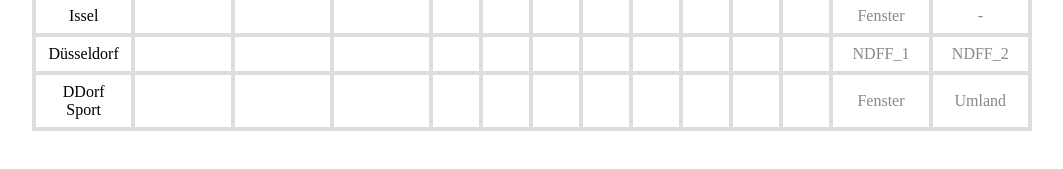
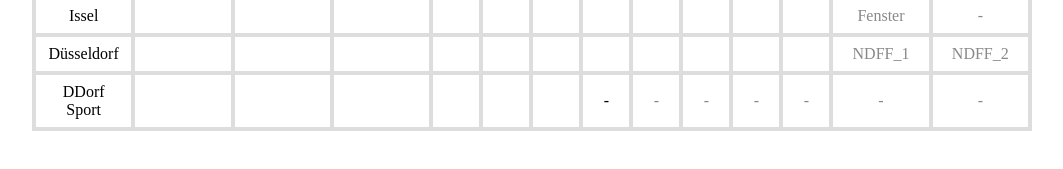
Before and after one commit to Schwerus/Niederrhein-Staedte, a plain HTML site: page Spaetdienst-Zettel.html in a window 1280 px wide. Shown: the part 195-364 px from the top of the page, without its empty margins (108-1171 px from the left). Drawn offline with Linux system fonts and the light colour scheme.

Commit message:
DDorf Sport funxt inkl. Pointer-Änderung

```diff
--- a/Spaetdienst-Zettel.html
+++ b/Spaetdienst-Zettel.html
@@ -28,6 +28,10 @@
          }
          .clickable {
             cursor: pointer;
+         }
+
+         .keinKlick {
+            cursor: default;
          }
       </style>
       <style>
@@ -162,7 +166,7 @@
                      cell.textContent = "";
                   } else if (i === 1 || i === 2) {
                      cell.addEventListener("click", toggleVorbau);
-                  } else if (i >= 3 && i <= 8 ) {
+                  } else if (i >= 3 && i <= 8) {
                      // Klick-Event a) f�r "1"-"4", "Fenster" und "Umland"
                      cell.addEventListener("click", toggleDarkGreen);
                   } else if (i === 9 || i === 10) {
@@ -204,7 +208,8 @@
                }
 
                // Definiere die Klick-Events f�r alle anderen Zeilen au�er "Rheinberg"
-               else if (i === 0) {
+               else if (area != "DDorf Sport") {
+                  if (i === 0) {
                      cell.addEventListener("click", toggleGreenWhite);
                      cell.textContent = "";
                   } else if (i === 1 || i === 2) {
@@ -222,6 +227,27 @@
                      cell.addEventListener("click", toggleDarkGreen);
                      cell.textContent = "Umland";
                   }
+               }
+
+               // DDORF SPORT
+               else if (area === "DDorf Sport") {
+                  if (i === 0) {
+                     cell.addEventListener("click", toggleGreenWhite);
+                     cell.textContent = "";
+                  } else if (i === 1) {
+                    cell.classList.add("keinKlick");
+                  } else if (i === 2) {
+                     cell.addEventListener("click", toggleVorbau);
+                  } else if (i === 3) {
+                     cell.addEventListener("click", toggleDarkGreen);
+                  } else if (i >= 4 && i <= 5) {
+                     cell.addEventListener("click", handleNVclick);
+                  } else if (i >= 6 && i <= 12) {
+                     cell.textContent = "-";
+                     cell.classList.add("keinKlick");
+                  }
+               }
+
                // Hier dann DDorf Sport einfügen mit eigenem Eventhandler, der nru 1 auf grün und 2 auf OK setzt, sowie 1-3 auf toggle Green oder NV... wird noch spannend
                /*else {
                   // Generell
```
Lines whose indentation alone changed are shown as unchanged.
